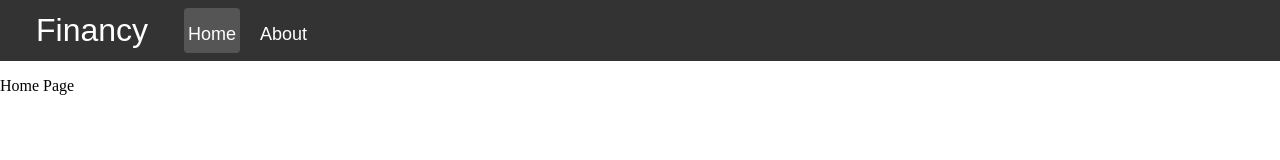
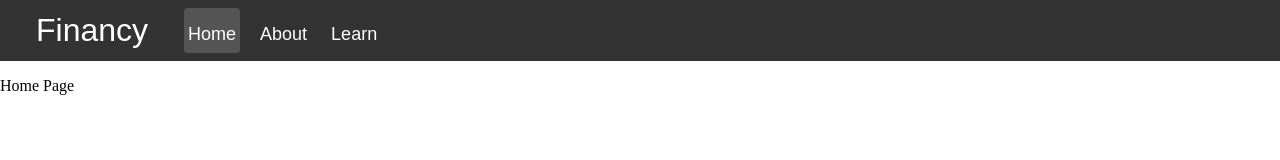
Before and after one commit to Verlias/Financy, a React (Vite) app in the folder client/: page /Home in a window 1280 px wide. Shown: the top 160 px of the page. Built offline with nearby package versions, Linux system fonts and the light colour scheme.

Commit message:
Added learn tab in nav bar

```diff
--- a/client/src/App.jsx
+++ b/client/src/App.jsx
@@ -2,6 +2,7 @@ import React from 'react';
 import { BrowserRouter as Router, Routes, Route } from 'react-router-dom';
 import Home from "./Home-Page/Home-Main.jsx";
 import About from "./About-Page/About.jsx";
+import Learn from "./Learn-Page/Learn.jsx";
 
 function App() {
   return (
@@ -11,6 +12,7 @@ function App() {
             <Route index element={<Home />}/>
             <Route path="/Home" element={<Home />}/>
             <Route path="/About" element={<About />}/>
+            <Route path="/Learn" element={<Learn />}/>
         </Routes>
       </Router>
     </>
--- a/client/src/Components/NavBar.jsx
+++ b/client/src/Components/NavBar.jsx
@@ -16,6 +16,9 @@ function NavBar(){
                     <li>
                         <Link to="/about">About</Link>
                     </li>
+                    <li>
+                        <Link to="/learn">Learn</Link>
+                    </li>
                 </ul>
             </nav>
         </>
--- /dev/null
+++ b/client/src/Learn-Page/Learn.jsx
@@ -0,0 +1,19 @@
+import React from "react";
+import {Link} from "react-router-dom";
+import styles from "./Learn.module.css";
+import NavBar from "../Components/NavBar";
+
+
+
+
+function Learn(){
+
+    return(
+        <>
+            <NavBar />
+            <p>Hello world this is the learning page</p>
+        </>
+    )
+}
+
+export default Learn;
```
Also changed, not shown: client/src/Learn-Page/Learn.module.css (added).
